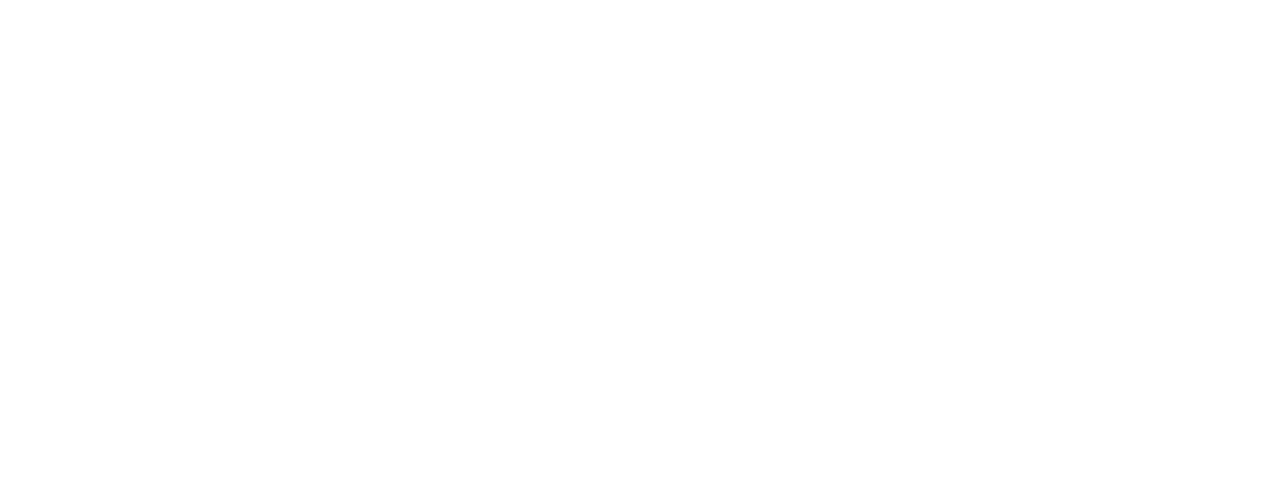
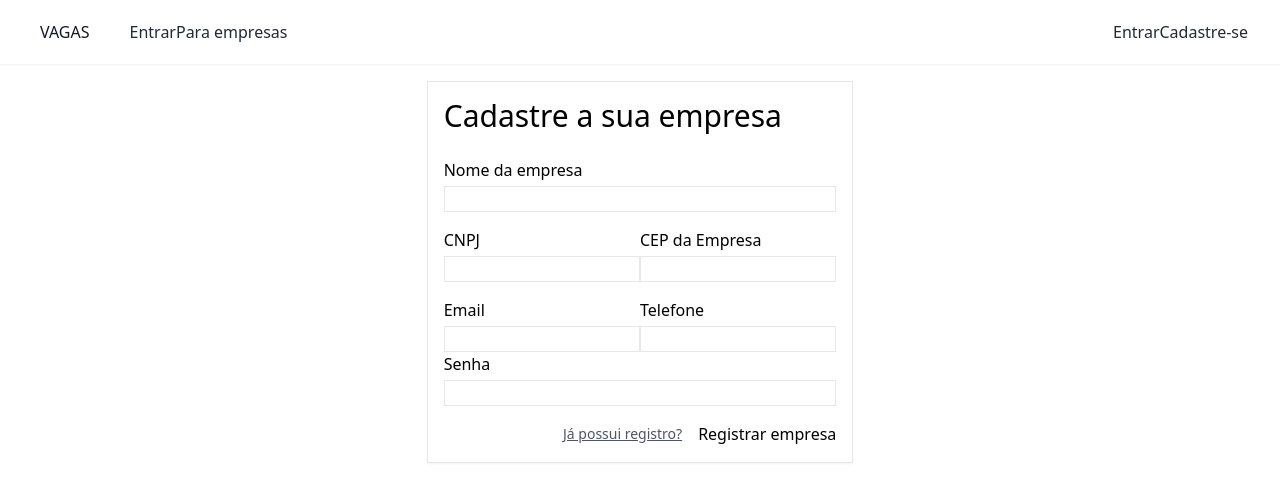
Before and after one commit to henricosta/projeto-java-poo-frontend, a Nuxt app: page /register/empresa in a window 1280 px wide. Before the commit this address had no page. Shown: the top 502 px of the page. Built offline with nearby package versions, Linux system fonts and the light colour scheme.

Commit message:
register and login pages for empresas

```diff
--- /dev/null
+++ b/pages/login/empresa.vue
@@ -0,0 +1,35 @@
+<script setup lang="ts">
+definePageMeta({
+  layout: 'guest'
+})
+</script>
+
+<template>
+  <div class="flex justify-center items-center mt-14">
+    <Section>
+      <div>
+        <h1 class="text-2xl mb-3"><strong>Entrar como empresa</strong></h1>
+        <form @submit.prevent>
+          <div>
+            <label for="email">Email</label>
+            <input id="email" type="text" class="mt-1 block w-full border">
+          </div>
+
+          <div class="mt-4">
+            <label for="password">Senha</label>
+            <input id="password" type="text" class="mt-1 block w-full border">
+          </div>
+
+          <div class="flex items-center justify-end mt-4">
+            <button class="ml-4 bg-amber-50 border-2 border-black text-black">
+              <NuxtLink to="/register/empresa">Cadastrar-se</NuxtLink>
+            </button>
+            <button class="ml-4">
+              Login
+            </button>
+          </div>
+        </form>
+      </div>
+    </Section>
+  </div>
+</template>
--- /dev/null
+++ b/pages/register/empresa.vue
@@ -0,0 +1,52 @@
+<script setup lang="ts">
+definePageMeta({
+  layout: 'guest'
+})
+</script>
+
+<template>
+  <div class="flex justify-center">
+    <Section class="w-2/6">
+      <h1 class="text-3xl mb-6" id="titulo">Cadastre a sua empresa</h1>
+      <form @submit.prevent>
+        <div>
+          <label for="nome_empresa">Nome da empresa</label>
+          <input id="nome_empresa" type="text" class="mt-1 block w-full border">
+        </div>
+        <div class="flex justify-between mt-4">
+          <div>
+            <label for="cnpj">CNPJ</label>
+            <input id="cnpj" type="text" class="mt-1 block w-full border">
+          </div>
+          <div>
+            <label for="cep">CEP da Empresa</label>
+            <input id="cep" type="text" class="mt-1 block w-full border">
+          </div>
+        </div>
+        <div class="flex justify-between mt-4">
+          <div>
+            <label for="email">Email</label>
+            <input id="email" type="text" class="mt-1 block w-full border">
+          </div>
+          <div>
+            <label for="phone">Telefone</label>
+            <input id="phone" type="text" class="mt-1 block w-full border">
+          </div>
+        </div>
+        <div>
+          <label for="password">Senha</label>
+          <input id="password" type="text" class="mt-1 block w-full border">
+        </div>
+        <div class="flex items-center justify-end mt-4">
+          <NuxtLink
+            class="underline text-sm text-gray-600 hover:text-gray-900 rounded-md focus:outline-none focus:ring-2 focus:ring-offset-2 focus:ring-indigo-500"
+            to="/login/empresa">Já possui registro?</NuxtLink>
+
+          <button class="ml-4">
+            Registrar empresa
+          </button>
+        </div>
+      </form>
+    </Section>
+  </div>
+</template>
```
